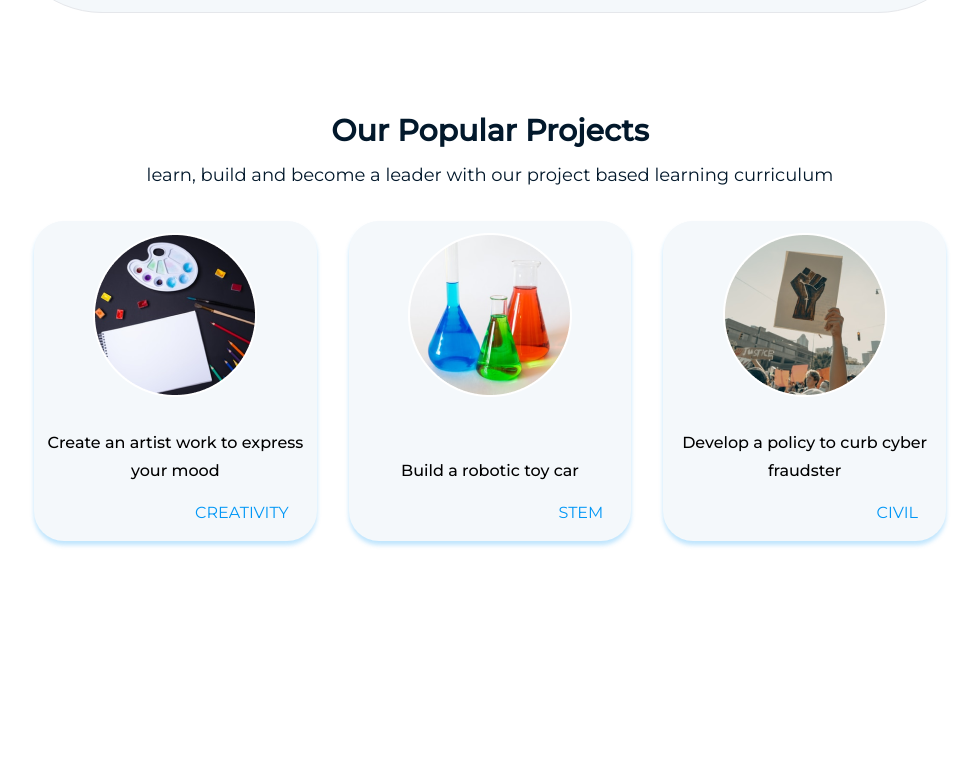
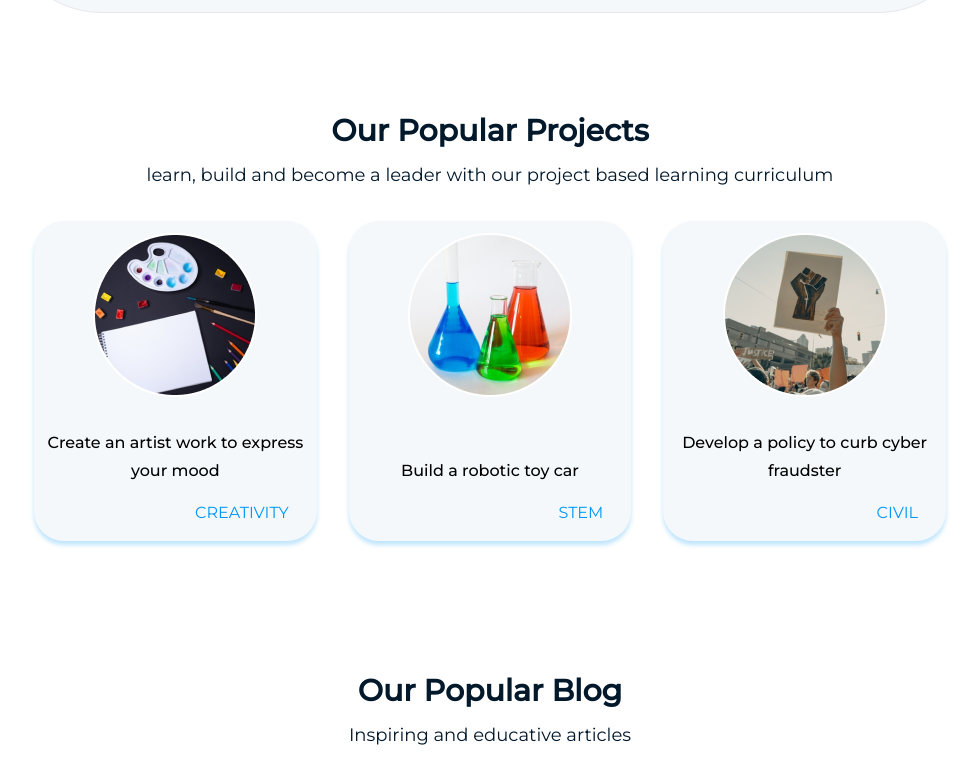
Before and after one commit to Dreezy305/scholarton-front-end, a React (Vite) app: page / in a window 1280 px wide. Shown: the part 3555-4338 px from the top of the page, without its empty margins (150-1129 px from the left). Before the commit the page ends 4208 px from the top, so only its background shows below. Built offline with nearby package versions, Linux system fonts and the light colour scheme.

Commit message:
our categories

```diff
--- a/src/App.tsx
+++ b/src/App.tsx
@@ -6,6 +6,7 @@ import About from "./screens/About/About";
 import How from "./screens/How-we-work/How";
 import Categories from "./screens/Categories/Categories";
 import Projects from "./screens/Projects/Projects";
+import Blog from "./screens/Blog/Blog";
 
 function App() {
   return (
@@ -16,6 +17,7 @@ function App() {
       <How />
       <Categories />
       <Projects />
+      <Blog />
     </>
   );
 }
--- a/src/screens/Blog/Blog.tsx
+++ b/src/screens/Blog/Blog.tsx
@@ -1,9 +1,17 @@
 import React from "react";
+import Card from "../../components/Card/Card";
 
 const Blog = () => {
   return (
     <section id="blog" className="mt-12 mb-12 pb-8">
-      Blog
+      <div className="container mx-auto">
+        <h4 className="text-title font-MontserratMedium font-semibold lg:text-3xl md:text-2xl text-xl leading-10 text-center pt-5">
+          Our Popular Blog
+        </h4>
+        <p className="text-title text-center font-MontserratRegular pt-3 font-medium lg:text-lg md:text-lg text-base pb-8">
+          Inspiring and educative articles
+        </p>
+      </div>
     </section>
   );
 };
```
